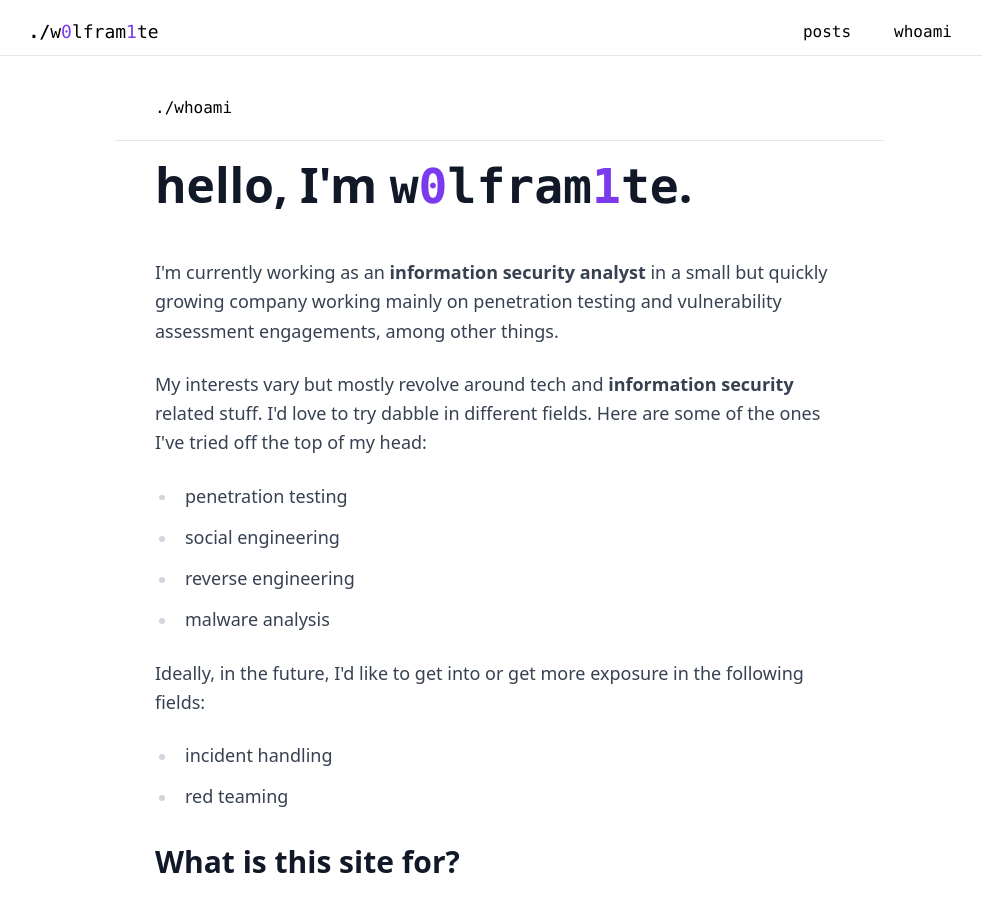
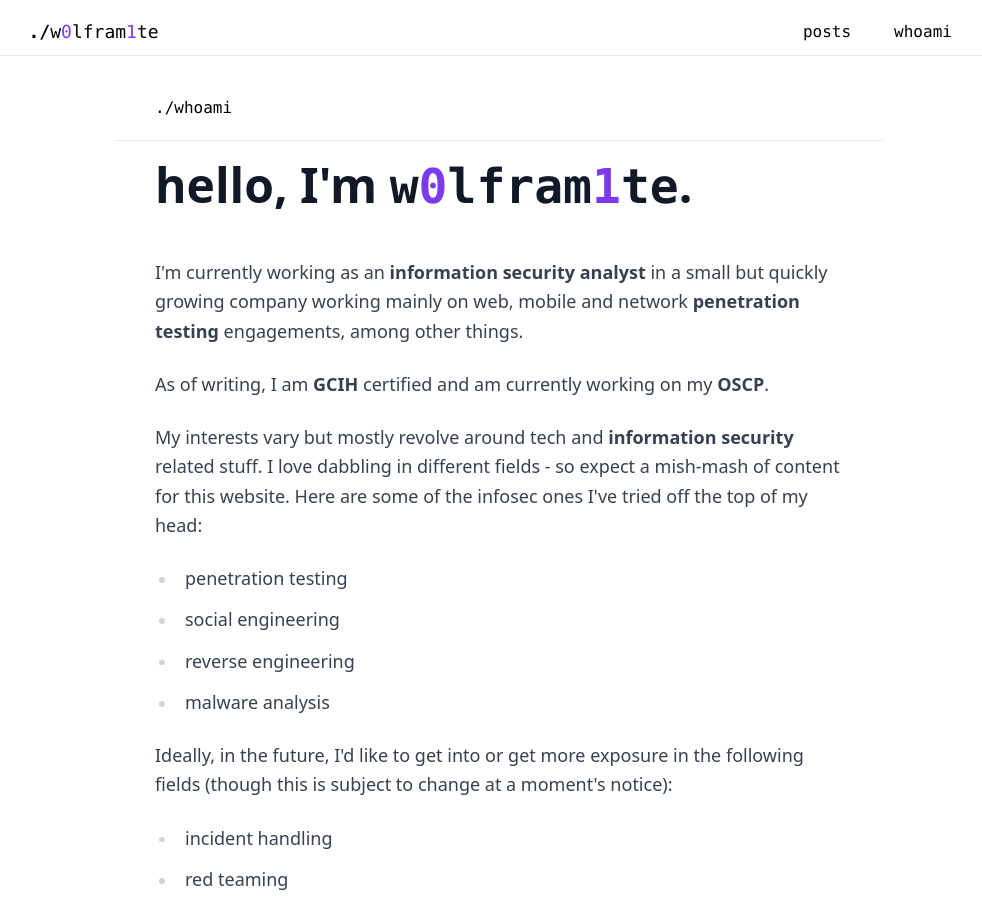
Before and after one commit to w0lfram1te/w0lfram1te.github.io, a Jekyll site: the page built from _pages/whoami.html, in a window 1280 px wide and 900 px high. Shown: the whole window, without its empty margins (141-1123 px from the left). Built offline with Jekyll 4.4.1, drawn with Linux system fonts in a browser that asks for light colours; some of the changed text lies outside the part shown.

Commit message:
added whoami

```diff
--- a/_pages/whoami.html
+++ b/_pages/whoami.html
@@ -5,9 +5,11 @@ permalink: /whoami
 ---
 <h1>hello, I'm <span class=font-mono>w<span class=text-purple-600>0</span>lfram<span class=text-purple-600>1</span>te</span>.</h1>
 
-<p>I'm currently working as an <b>information security analyst</b>  in a small but quickly growing company working mainly on penetration testing and vulnerability assessment engagements, among other things.</p>
+<p>I'm currently working as an <b>information security analyst</b>  in a small but quickly growing company working mainly on web, mobile and network <b>penetration testing</b> engagements, among other things.</p>
 
-<p>My interests vary but mostly revolve around tech and <b>information security</b> related stuff. I'd love to try dabble in different fields. Here are some of the ones I've tried off the top of my head:</p>
+<p>As of writing, I am <b>GCIH</b> certified and am currently working on my <b>OSCP</b>.
+
+<p>My interests vary but mostly revolve around tech and <b>information security</b> related stuff. I love dabbling in different fields - so expect a mish-mash of content for this website. Here are some of the infosec ones I've tried off the top of my head:</p>
 
 <ul>
   <li>penetration testing</li>
@@ -16,12 +18,16 @@ permalink: /whoami
   <li>malware analysis</li>
 </ul>
 
-<p>Ideally, in the future, I'd like to get into or get more exposure in the following fields:</p>
+<p>Ideally, in the future, I'd like to get into or get more exposure in the following fields (though this is subject to change at a moment's notice):</p>
 
 <ul>
   <li>incident handling</li>
   <li>red teaming</li>
+  <li>exploit development</li>
+  <li>tooling/scripting research and development</li>
 </ul>
+
+If, for any reason, I need to be contacted, kindly send a DM over to <b>@w0lfram1te</b> on Twitter.
 
 <h2>What is this site for?</h3>
 
```
